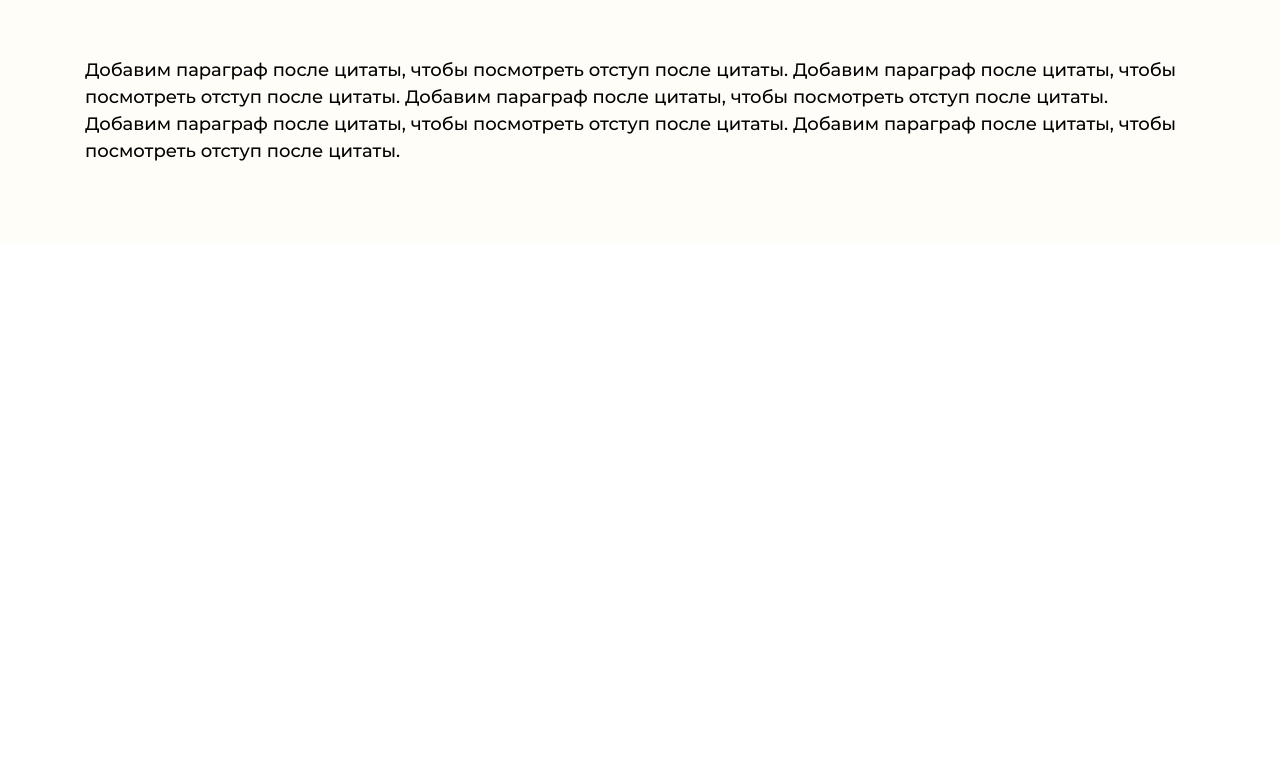
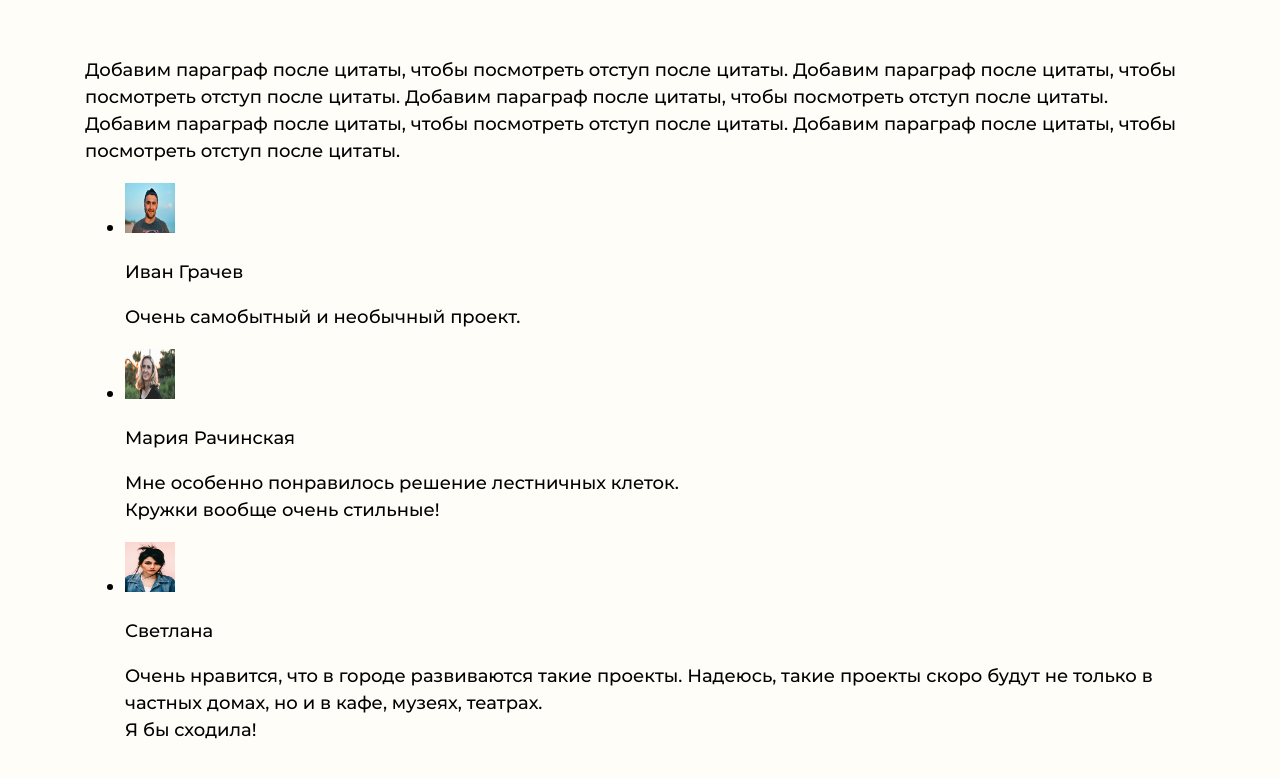
Before and after one commit to georgij-tsabiev/wp-interior-lounge, a plain HTML site: page index.html in a window 1280 px wide. Shown: the part 1647-2425 px from the top of the page. Before the commit the page ends 1890 px from the top, so only its background shows below. Drawn offline with Linux system fonts and the light colour scheme; files whose address does not match are found by name.

Commit message:
Добавляет разметку списка отзывов

```diff
--- a/index.html
+++ b/index.html
@@ -43,7 +43,31 @@
 
     <section class="reviews">
       <div class="container">
-        <!-- здесь будет секция с отзывами -->
+        <ul class="reviews__list">
+          <li class="review">
+            <div class="review__image-wrapper">
+              <img src="images/user-1.jpg" alt="" width="50" height="50">
+            </div>
+            <p class="review__name">Иван Грачев</p>
+            <p class="review__text">Очень самобытный и необычный проект.</p>
+          </li>
+          <li class="review">
+            <div class="review__image-wrapper">
+              <img src="images/user-2.jpg" alt="" width="50" height="50">
+            </div>
+            <p class="review__name">Мария Рачинская</p>
+            <p class="review__text">Мне особенно понравилось решение лестничных клеток. <br>
+              Кружки вообще очень стильные!</p>
+          </li>
+          <li class="review">
+            <div class="review__image-wrapper">
+              <img src="images/user-3.jpg" alt="" width="50" height="50">
+            </div>
+            <p class="review__name">Светлана</p>
+            <p class="review__text">Очень нравится, что в городе развиваются такие проекты. Надеюсь, такие проекты скоро будут не только в частных домах, но и в кафе, музеях, театрах. <br>
+              Я бы сходила!</p>
+          </li>
+        </ul>
       </div>
     </section>
   </main>
```
